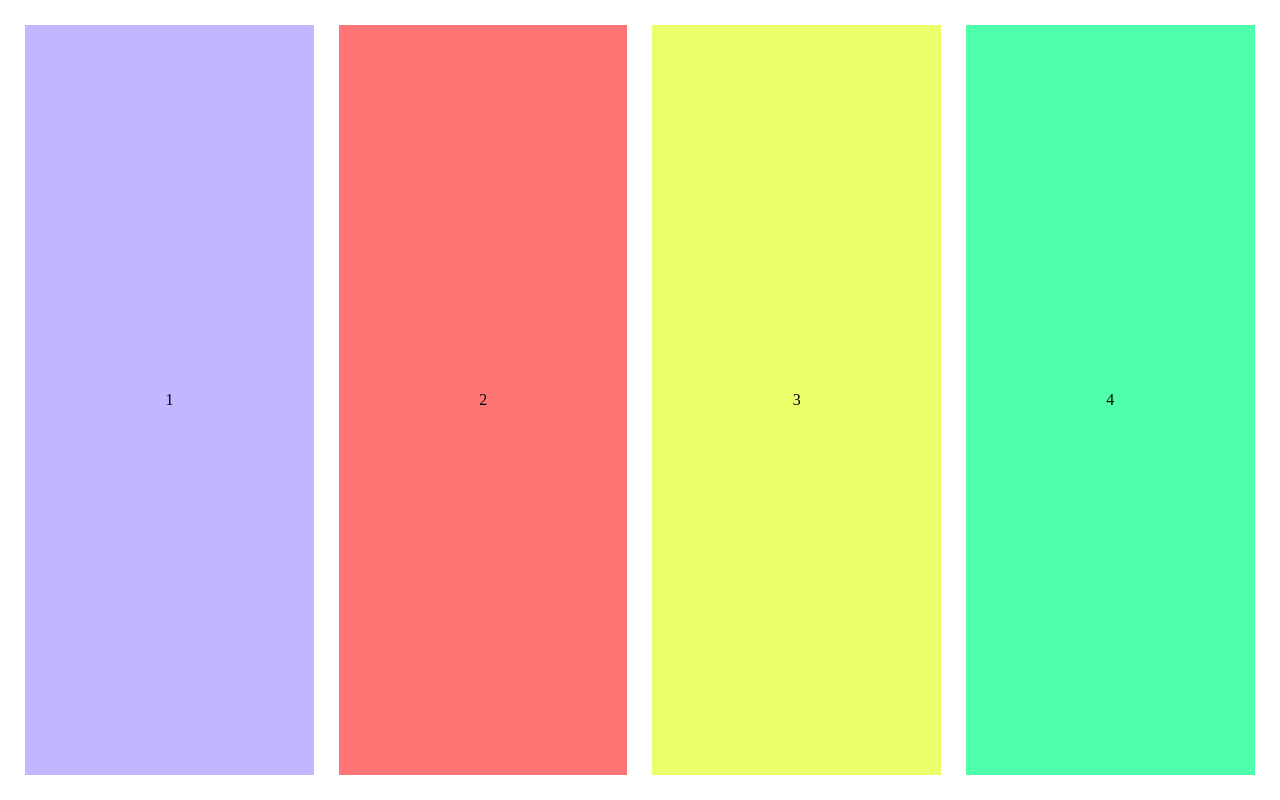
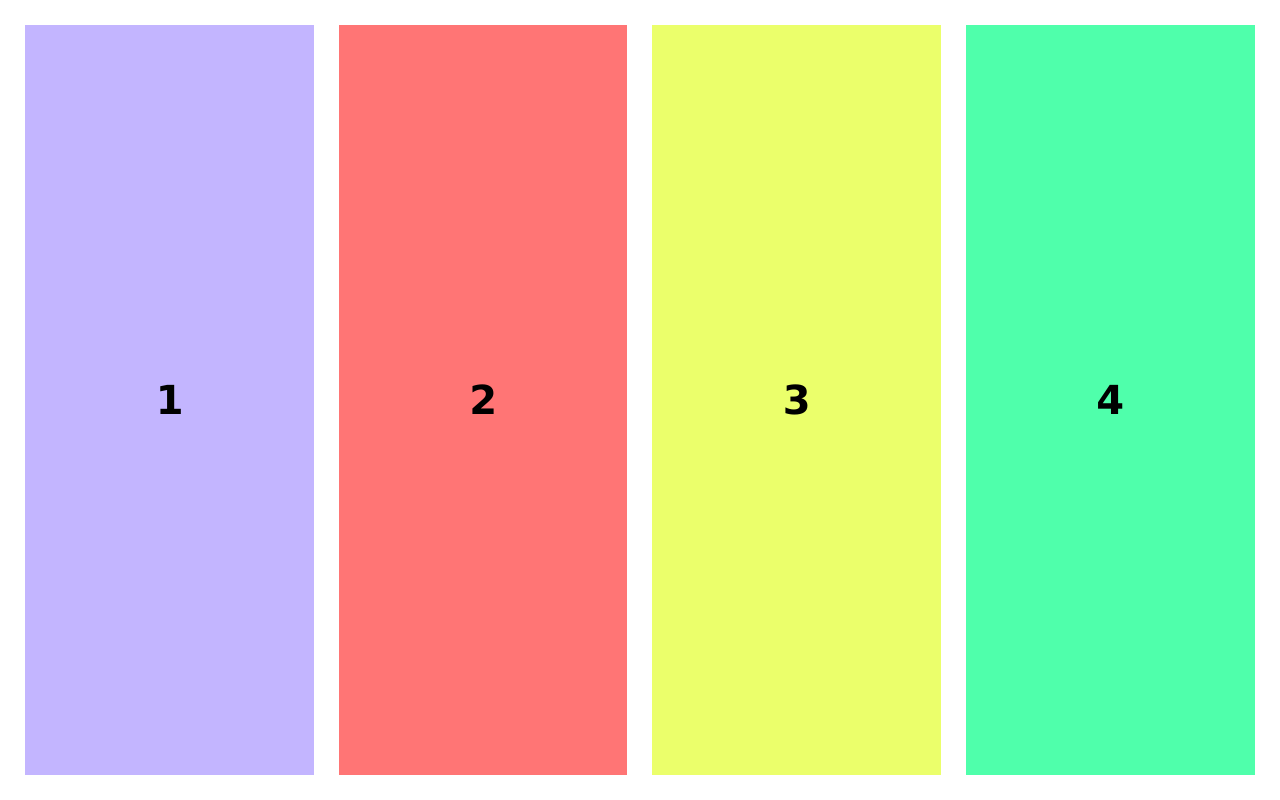
Before and after one commit to henriquesouzadev/forum-desenvolvimento-responsivo, a plain HTML site: page index.html in a window 1280 px wide. Drawn offline with Linux system fonts and the light colour scheme.

Commit message:
ajuste fonte

```diff
--- a/style.css
+++ b/style.css
@@ -17,6 +17,9 @@
    flex: 0 0 calc(25% - 2%);
    align-items: center;
    justify-content: center;
+   font-weight: 600;
+   font-size: 40px;
+   font-family: "Verdana", sans-serif;
    margin: 1%;
 }
 
```
